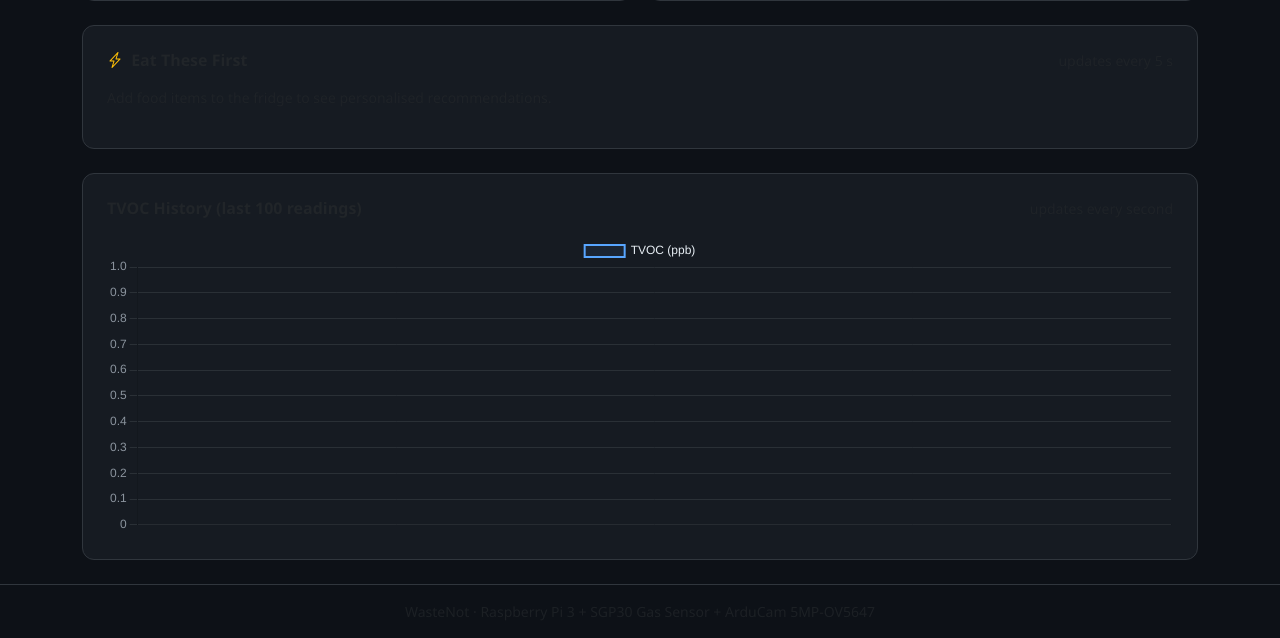
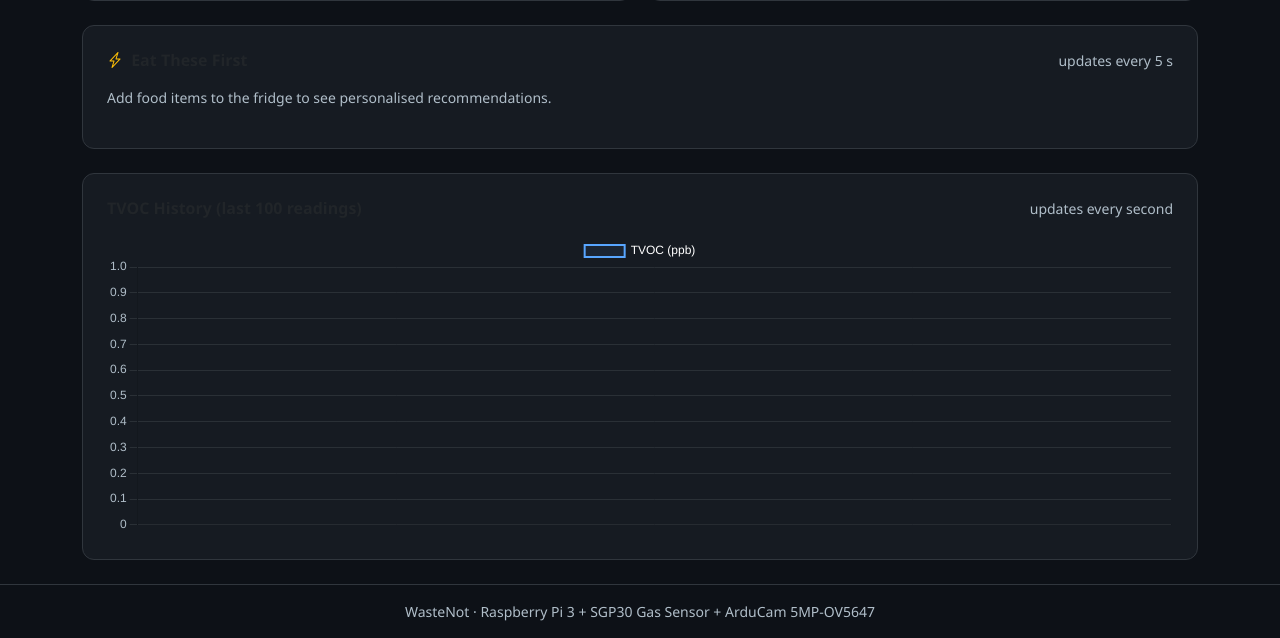
Before and after one commit to Kolin63/wastenot, a Flask app: page / in a window 1280 px wide. Shown: the part 772-1410 px from the top of the page. Run offline with Flask 3, Linux system fonts and the light colour scheme; data that the repository does not hold is empty.

Commit message:
Increase text contrast: make text white on dark background
Co-authored-by: Kolin63 <73372940+Kolin63@users.noreply.github.com>

```diff
--- a/templates/index.html
+++ b/templates/index.html
@@ -24,8 +24,8 @@
       --bg-dark:     #0d1117;
       --card-bg:     #161b22;
       --border-col:  #30363d;
-      --text-main:   #e6edf3;
-      --text-muted:  #8b949e;
+      --text-main:   #ffffff;
+      --text-muted:  #b0bec9;
     }
 
     body {
@@ -121,6 +121,7 @@
     }
     .rec-card .rec-label { font-weight: 600; text-transform: capitalize; }
     .rec-card .rec-reason { font-size: 0.8rem; color: var(--text-muted); }
+    .text-muted { color: var(--text-muted) !important; }
   </style>
 </head>
 
@@ -432,6 +433,9 @@
     let tvocChart = null;
     if (typeof Chart !== 'undefined') {
       const chartCtx = document.getElementById('tvoc-chart').getContext('2d');
+      const cssVars   = getComputedStyle(document.documentElement);
+      const textMuted = cssVars.getPropertyValue('--text-muted').trim();
+      const textMain  = cssVars.getPropertyValue('--text-main').trim();
       tvocChart = new Chart(chartCtx, {
         type: 'line',
         data: {
@@ -452,17 +456,17 @@
           animation: false,
           scales: {
             x: {
-              ticks: { color: '#8b949e', maxTicksLimit: 8, maxRotation: 0 },
+              ticks: { color: textMuted, maxTicksLimit: 8, maxRotation: 0 },
               grid:  { color: 'rgba(48,54,61,0.8)' },
             },
             y: {
               beginAtZero: true,
-              ticks: { color: '#8b949e' },
+              ticks: { color: textMuted },
               grid:  { color: 'rgba(48,54,61,0.8)' },
             }
           },
           plugins: {
-            legend: { labels: { color: '#e6edf3' } },
+            legend: { labels: { color: textMain } },
             annotation: {},
           }
         }
```
